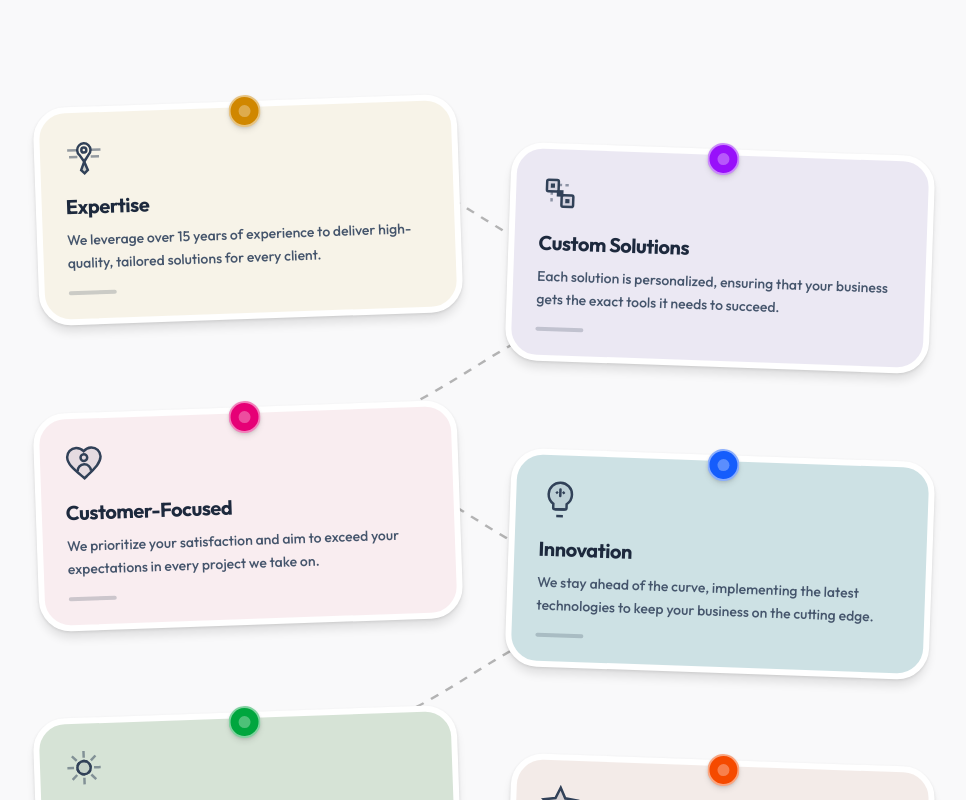
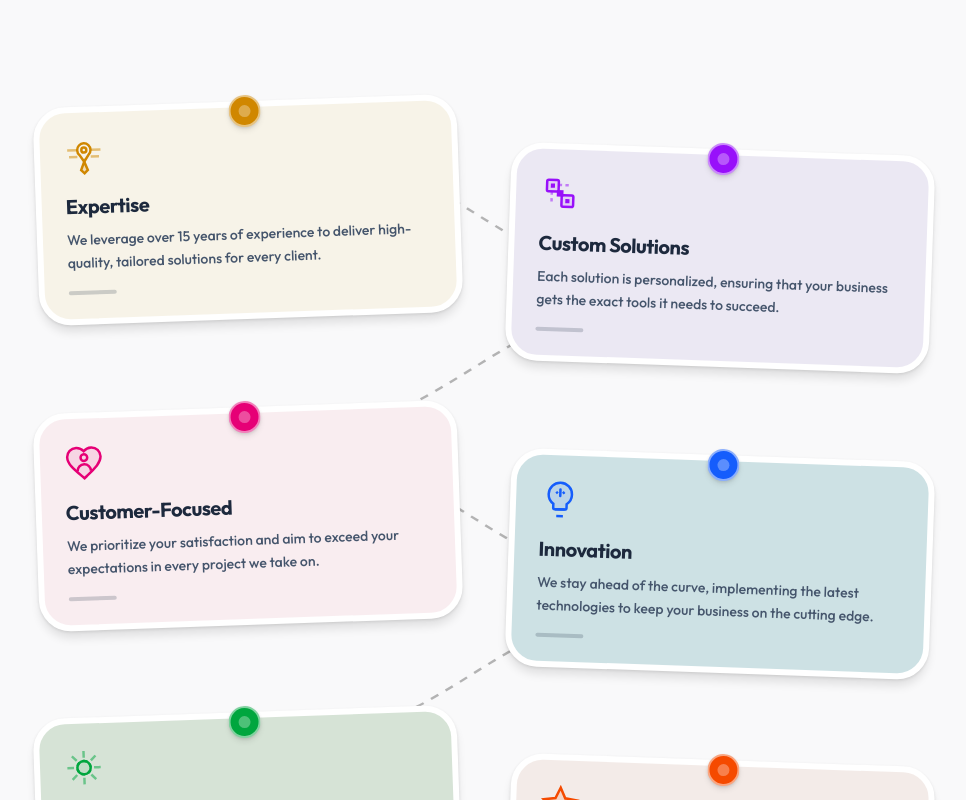
Before and after one commit to Sahil-796/vnp, a Next.js app: page / in a window 1280 px wide. Shown: the part 2400-3200 px from the top of the page, without its empty margins (156-1122 px from the left). Built offline with nearby package versions, Linux system fonts and the light colour scheme.

Commit message:
add: colors in wcu

```diff
--- a/constants.ts
+++ b/constants.ts
@@ -67,7 +67,7 @@ export const data = {
       description:
         "We leverage over 15 years of experience to deliver high-quality, tailored solutions for every client.",
       icon: Award,
-      iconColor: "text-slate-700",
+      iconColor: "text-yellow-600",
       color: "#F7F3E8", // Pastel Yellow/Beige
       pinColor: "bg-yellow-600",
       iconBg: "bg-yellow-200",
@@ -78,7 +78,7 @@ export const data = {
       description:
         "Each solution is personalized, ensuring that your business gets the exact tools it needs to succeed.",
       icon: Zap,
-      iconColor: "text-slate-700",
+      iconColor: "text-purple-600",
       color: "#EBE8F3", // Pastel Purple
       pinColor: "bg-purple-600",
       iconBg: "bg-purple-200",
@@ -89,7 +89,7 @@ export const data = {
       description:
         "We prioritize your satisfaction and aim to exceed your expectations in every project we take on.",
       icon: Users,
-      iconColor: "text-slate-700",
+      iconColor: "text-pink-600",
       color: "#F9EDF0", // Pastel Pink
       pinColor: "bg-pink-600",
       iconBg: "bg-pink-200",
@@ -100,7 +100,7 @@ export const data = {
       description:
         "We stay ahead of the curve, implementing the latest technologies to keep your business on the cutting edge.",
       icon: Lightbulb,
-      iconColor: "text-slate-700",
+      iconColor: "text-blue-600",
       color: "#CDE1E4", // Pastel Blue
       pinColor: "bg-blue-600",
       iconBg: "bg-blue-200",
@@ -111,7 +111,7 @@ export const data = {
       description:
         "We understand that businesses change, and we offer solutions that can adapt to your evolving needs.",
       icon: Settings,
-      iconColor: "text-slate-700",
+      iconColor: "text-green-600",
       color: "#D6E3D6", // Pastel Green
       pinColor: "bg-green-600",
       iconBg: "bg-green-200",
@@ -122,7 +122,7 @@ export const data = {
       description:
         "We are committed to delivering solutions that meet the highest standards of quality, ensuring long-term success.",
       icon: BarChart3,
-      iconColor: "text-slate-700",
+      iconColor: "text-orange-600",
       color: "#F3EBE8", // Pastel Orange
       pinColor: "bg-orange-600",
       iconBg: "bg-orange-200",
```
